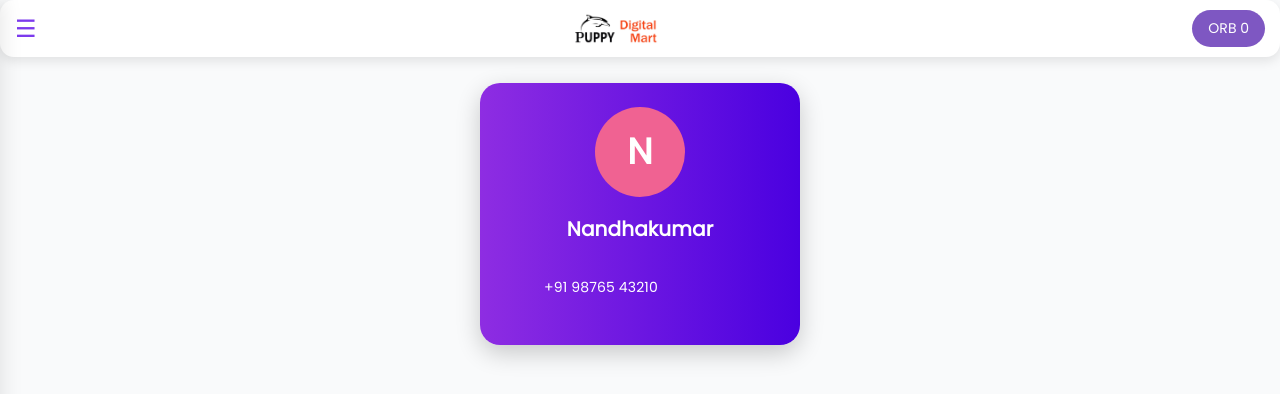
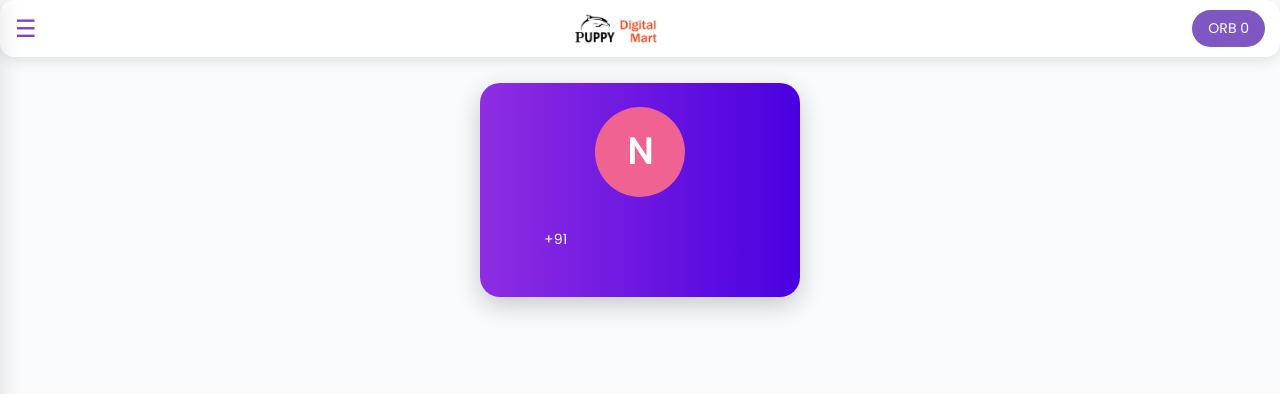
Before and after one commit to nandhakumarbm/Puppy-Digital-Mart, a React (Vite) app: page /profile in a window 1280 px wide. Shown: the top 394 px of the page. Built offline with nearby package versions, Linux system fonts and the light colour scheme; sample sign-in values are in the browser's storage; some icons are missing.

Commit message:
Feat: Profile

```diff
--- a/src/User/pages/Profile.jsx
+++ b/src/User/pages/Profile.jsx
@@ -10,8 +10,9 @@ import { useSelector } from "react-redux";
 export default function ProfileCard() {
     const userAuth = useSelector((state) => state.auth);
 
-    console.log(userAuth);
-     return (
+    const { username, phone } = userAuth || {};
+
+    return (
         <Box
             sx={{
                 display: "flex",
@@ -56,14 +57,14 @@ export default function ProfileCard() {
                     mt={2}
                     sx={{ color: "#ffff", fontFamily: "Poppins" }}
                 >
-                    Nandhakumar
+                    {username}
                 </Typography>
 
                 <CardContent sx={{ mt: 2 }}>
                     <Stack spacing={1}>
                         <Stack direction="row" alignItems="center" spacing={1}>
                             <PhoneIcon style={{ color: "#ffff" }} fontSize="small" color="action" />
-                            <Typography style={{ fontFamily: "Poppins" }} variant="body2">+91 98765 43210</Typography>
+                            <Typography style={{ fontFamily: "Poppins" }} variant="body2">+91 {phone}</Typography>
                         </Stack>
                     </Stack>
                 </CardContent>
--- a/src/User/pages/Wallet.jsx
+++ b/src/User/pages/Wallet.jsx
@@ -1,10 +1,16 @@
 import React, { useState } from "react";
 import { Lock, Check, Gift } from "lucide-react";
+import { useSelector } from "react-redux";
+
 
 const WalletPage = () => {
+    const userAuth = useSelector((state) => state.auth.wallet);
+    const { walletBalance } = userAuth || {};
+
     const [user] = useState({
-        balance: 1250,
+        balance: walletBalance,
     });
+
 
     const rewards = [
         {
```
